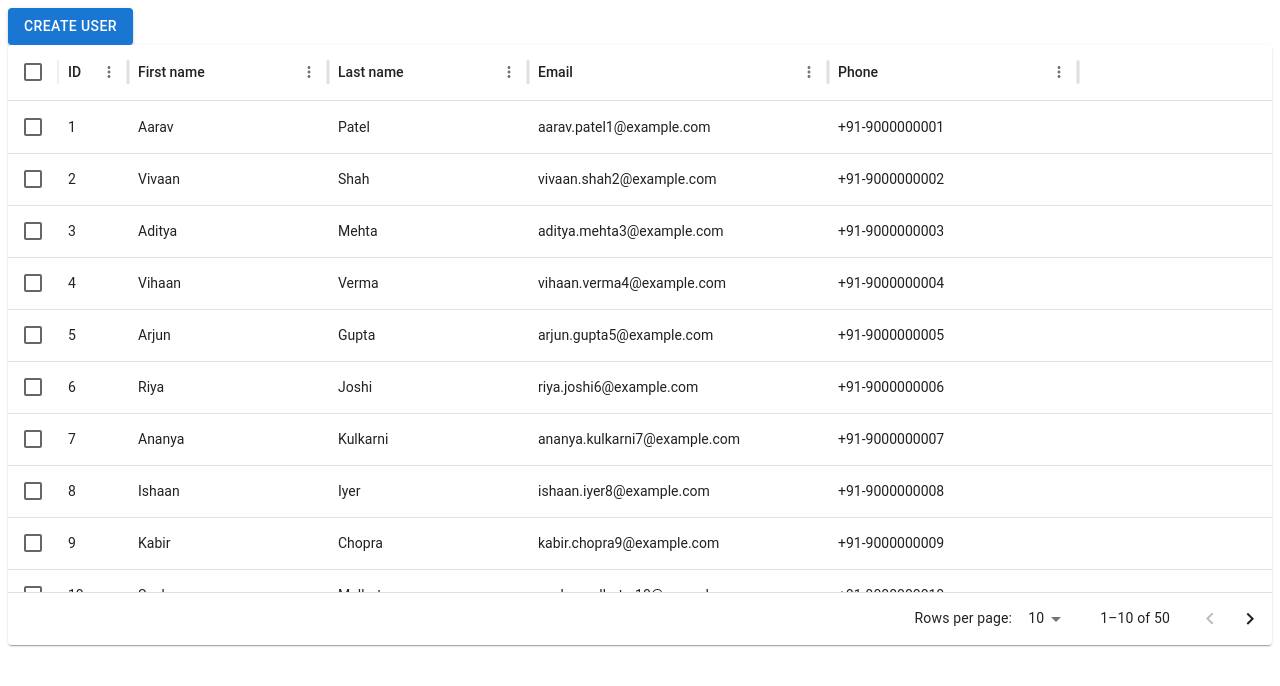
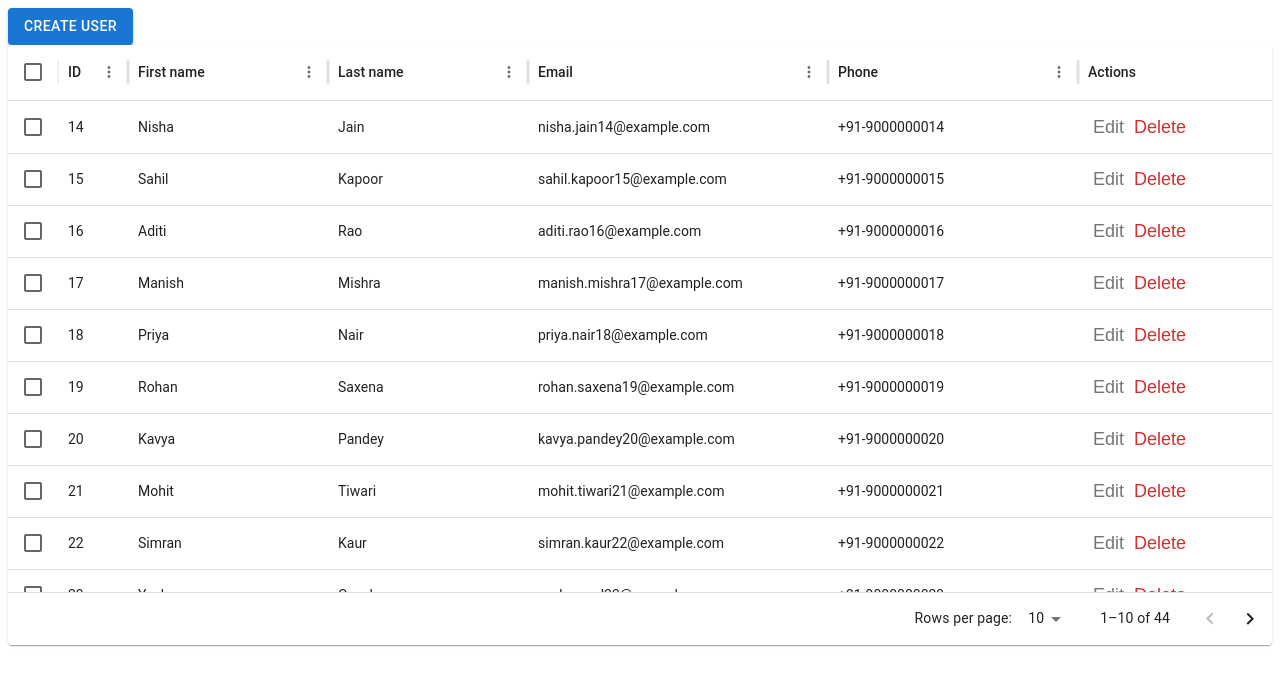
Before and after one commit to kunjdabhi/DSVAssignment, a React (Vite) app: page / in a window 1280 px wide. Shown: the top 686 px of the page. Built offline with nearby package versions, Linux system fonts and the light colour scheme; data requests are answered from the project's data file.

Commit message:
api integration and error handling

```diff
--- a/db.json
+++ b/db.json
@@ -1,358 +1,313 @@
 {
   "users": [
     {
-      "id": 1,
-      "firstName": "Aarav",
-      "lastName": "Patel",
-      "phoneNumber": "+91-9000000001",
-      "emailAddress": "aarav.patel1@example.com"
-    },
-    {
-      "id": 2,
-      "firstName": "Vivaan",
-      "lastName": "Shah",
-      "phoneNumber": "+91-9000000002",
-      "emailAddress": "vivaan.shah2@example.com"
-    },
-    {
-      "id": 3,
-      "firstName": "Aditya",
-      "lastName": "Mehta",
-      "phoneNumber": "+91-9000000003",
-      "emailAddress": "aditya.mehta3@example.com"
-    },
-    {
-      "id": 4,
-      "firstName": "Vihaan",
-      "lastName": "Verma",
-      "phoneNumber": "+91-9000000004",
-      "emailAddress": "vihaan.verma4@example.com"
-    },
-    {
-      "id": 5,
-      "firstName": "Arjun",
-      "lastName": "Gupta",
-      "phoneNumber": "+91-9000000005",
-      "emailAddress": "arjun.gupta5@example.com"
-    },
-    {
-      "id": 6,
-      "firstName": "Riya",
-      "lastName": "Joshi",
-      "phoneNumber": "+91-9000000006",
-      "emailAddress": "riya.joshi6@example.com"
-    },
-    {
-      "id": 7,
-      "firstName": "Ananya",
-      "lastName": "Kulkarni",
-      "phoneNumber": "+91-9000000007",
-      "emailAddress": "ananya.kulkarni7@example.com"
-    },
-    {
-      "id": 8,
-      "firstName": "Ishaan",
-      "lastName": "Iyer",
-      "phoneNumber": "+91-9000000008",
-      "emailAddress": "ishaan.iyer8@example.com"
-    },
-    {
-      "id": 9,
-      "firstName": "Kabir",
-      "lastName": "Chopra",
-      "phoneNumber": "+91-9000000009",
-      "emailAddress": "kabir.chopra9@example.com"
-    },
-    {
-      "id": 10,
-      "firstName": "Sneha",
-      "lastName": "Malhotra",
-      "phoneNumber": "+91-9000000010",
-      "emailAddress": "sneha.malhotra10@example.com"
-    },
-
-    {
-      "id": 11,
-      "firstName": "Rahul",
-      "lastName": "Bansal",
-      "phoneNumber": "+91-9000000011",
-      "emailAddress": "rahul.bansal11@example.com"
-    },
-    {
-      "id": 12,
-      "firstName": "Pooja",
-      "lastName": "Singh",
-      "phoneNumber": "+91-9000000012",
-      "emailAddress": "pooja.singh12@example.com"
-    },
-    {
-      "id": 13,
-      "firstName": "Karan",
-      "lastName": "Agarwal",
-      "phoneNumber": "+91-9000000013",
-      "emailAddress": "karan.agarwal13@example.com"
-    },
-    {
-      "id": 14,
+      "id": "14",
       "firstName": "Nisha",
       "lastName": "Jain",
       "phoneNumber": "+91-9000000014",
       "emailAddress": "nisha.jain14@example.com"
     },
     {
-      "id": 15,
+      "id": "15",
       "firstName": "Sahil",
       "lastName": "Kapoor",
       "phoneNumber": "+91-9000000015",
       "emailAddress": "sahil.kapoor15@example.com"
     },
     {
-      "id": 16,
+      "id": "16",
       "firstName": "Aditi",
       "lastName": "Rao",
       "phoneNumber": "+91-9000000016",
       "emailAddress": "aditi.rao16@example.com"
     },
     {
-      "id": 17,
+      "id": "17",
       "firstName": "Manish",
       "lastName": "Mishra",
       "phoneNumber": "+91-9000000017",
       "emailAddress": "manish.mishra17@example.com"
     },
     {
-      "id": 18,
+      "id": "18",
       "firstName": "Priya",
       "lastName": "Nair",
       "phoneNumber": "+91-9000000018",
       "emailAddress": "priya.nair18@example.com"
     },
     {
-      "id": 19,
+      "id": "19",
       "firstName": "Rohan",
       "lastName": "Saxena",
       "phoneNumber": "+91-9000000019",
       "emailAddress": "rohan.saxena19@example.com"
     },
     {
-      "id": 20,
+      "id": "20",
       "firstName": "Kavya",
       "lastName": "Pandey",
       "phoneNumber": "+91-9000000020",
       "emailAddress": "kavya.pandey20@example.com"
     },
-
     {
-      "id": 21,
+      "id": "21",
       "firstName": "Mohit",
       "lastName": "Tiwari",
       "phoneNumber": "+91-9000000021",
       "emailAddress": "mohit.tiwari21@example.com"
     },
     {
-      "id": 22,
+      "id": "22",
       "firstName": "Simran",
       "lastName": "Kaur",
       "phoneNumber": "+91-9000000022",
       "emailAddress": "simran.kaur22@example.com"
     },
     {
-      "id": 23,
+      "id": "23",
       "firstName": "Yash",
       "lastName": "Goyal",
       "phoneNumber": "+91-9000000023",
       "emailAddress": "yash.goyal23@example.com"
     },
     {
-      "id": 24,
+      "id": "24",
       "firstName": "Mehul",
       "lastName": "Desai",
       "phoneNumber": "+91-9000000024",
       "emailAddress": "mehul.desai24@example.com"
     },
     {
-      "id": 25,
+      "id": "25",
       "firstName": "Bhavya",
       "lastName": "Trivedi",
       "phoneNumber": "+91-9000000025",
       "emailAddress": "bhavya.trivedi25@example.com"
     },
     {
-      "id": 26,
+      "id": "26",
       "firstName": "Nikhil",
       "lastName": "Shetty",
       "phoneNumber": "+91-9000000026",
       "emailAddress": "nikhil.shetty26@example.com"
     },
     {
-      "id": 27,
+      "id": "27",
       "firstName": "Shreya",
       "lastName": "Ghosh",
       "phoneNumber": "+91-9000000027",
       "emailAddress": "shreya.ghosh27@example.com"
     },
     {
-      "id": 28,
+      "id": "28",
       "firstName": "Aman",
       "lastName": "Khandelwal",
       "phoneNumber": "+91-9000000028",
       "emailAddress": "aman.khandelwal28@example.com"
     },
     {
-      "id": 29,
+      "id": "29",
       "firstName": "Tanvi",
       "lastName": "Pillai",
       "phoneNumber": "+91-9000000029",
       "emailAddress": "tanvi.pillai29@example.com"
     },
     {
-      "id": 30,
+      "id": "30",
       "firstName": "Suresh",
       "lastName": "Reddy",
       "phoneNumber": "+91-9000000030",
       "emailAddress": "suresh.reddy30@example.com"
     },
-
     {
-      "id": 31,
+      "id": "31",
       "firstName": "Deepak",
       "lastName": "Yadav",
       "phoneNumber": "+91-9000000031",
       "emailAddress": "deepak.yadav31@example.com"
     },
     {
-      "id": 32,
+      "id": "32",
       "firstName": "Neel",
       "lastName": "Bhatt",
       "phoneNumber": "+91-9000000032",
       "emailAddress": "neel.bhatt32@example.com"
     },
     {
-      "id": 33,
+      "id": "33",
       "firstName": "Rashmi",
       "lastName": "Kadam",
       "phoneNumber": "+91-9000000033",
       "emailAddress": "rashmi.kadam33@example.com"
     },
     {
-      "id": 34,
+      "id": "34",
       "firstName": "Harsh",
       "lastName": "Soni",
       "phoneNumber": "+91-9000000034",
       "emailAddress": "harsh.soni34@example.com"
     },
     {
-      "id": 35,
+      "id": "35",
       "firstName": "Pankaj",
       "lastName": "Chaudhary",
       "phoneNumber": "+91-9000000035",
       "emailAddress": "pankaj.chaudhary35@example.com"
     },
     {
-      "id": 36,
+      "id": "36",
       "firstName": "Komal",
       "lastName": "Vora",
       "phoneNumber": "+91-9000000036",
       "emailAddress": "komal.vora36@example.com"
     },
     {
-      "id": 37,
+      "id": "37",
       "firstName": "Jay",
       "lastName": "Modi",
       "phoneNumber": "+91-9000000037",
       "emailAddress": "jay.modi37@example.com"
     },
     {
-      "id": 38,
+      "id": "38",
       "firstName": "Mansi",
       "lastName": "Parekh",
       "phoneNumber": "+91-9000000038",
       "emailAddress": "mansi.parekh38@example.com"
     },
     {
-      "id": 39,
+      "id": "39",
       "firstName": "Alok",
       "lastName": "Dubey",
       "phoneNumber": "+91-9000000039",
       "emailAddress": "alok.dubey39@example.com"
     },
     {
-      "id": 40,
+      "id": "40",
       "firstName": "Heena",
       "lastName": "Qureshi",
       "phoneNumber": "+91-9000000040",
       "emailAddress": "heena.qureshi40@example.com"
     },
-
     {
-      "id": 41,
+      "id": "41",
       "firstName": "Varun",
       "lastName": "Khanna",
       "phoneNumber": "+91-9000000041",
       "emailAddress": "varun.khanna41@example.com"
     },
     {
-      "id": 42,
+      "id": "42",
       "firstName": "Payal",
       "lastName": "Bajaj",
       "phoneNumber": "+91-9000000042",
       "emailAddress": "payal.bajaj42@example.com"
     },
     {
-      "id": 43,
+      "id": "43",
       "firstName": "Sanjay",
       "lastName": "Lal",
       "phoneNumber": "+91-9000000043",
       "emailAddress": "sanjay.lal43@example.com"
     },
     {
-      "id": 44,
+      "id": "44",
       "firstName": "Ritu",
       "lastName": "Arora",
       "phoneNumber": "+91-9000000044",
       "emailAddress": "ritu.arora44@example.com"
     },
     {
-      "id": 45,
+      "id": "45",
       "firstName": "Akash",
       "lastName": "Tomar",
       "phoneNumber": "+91-9000000045",
       "emailAddress": "akash.tomar45@example.com"
     },
     {
-      "id": 46,
+      "id": "46",
       "firstName": "Divya",
       "lastName": "Bhatia",
       "phoneNumber": "+91-9000000046",
       "emailAddress": "divya.bhatia46@example.com"
     },
     {
-      "id": 47,
+      "id": "47",
       "firstName": "Nitin",
       "lastName": "Rawat",
       "phoneNumber": "+91-9000000047",
       "emailAddress": "nitin.rawat47@example.com"
     },
     {
-      "id": 48,
+      "id": "48",
       "firstName": "Preeti",
       "lastName": "Sinha",
       "phoneNumber": "+91-9000000048",
       "emailAddress": "preeti.sinha48@example.com"
     },
     {
-      "id": 49,
+      "id": "49",
       "firstName": "Saurabh",
       "lastName": "Mathur",
       "phoneNumber": "+91-9000000049",
       "emailAddress": "saurabh.mathur49@example.com"
     },
     {
-      "id": 50,
+      "id": "50",
       "firstName": "Isha",
       "lastName": "Kohli",
       "phoneNumber": "+91-9000000050",
       "emailAddress": "isha.kohli50@example.com"
+    },
+    {
+      "id": "76b4",
+      "firstName": "Kunj Dabhi",
+      "lastName": "Kunj Dabhi",
+      "email": "kunjdabhi0808@gmail.com",
+      "phoneNumber": "9409050351"
+    },
+    {
+      "id": "641d",
+      "firstName": "Kunj Dabhi",
+      "lastName": "Kunj Dabhi",
+      "email": "kunjdabhi0808@gmail.com",
+      "phoneNumber": "9409050351"
+    },
+    {
+      "id": "5516",
+      "firstName": "kunj",
+      "lastName": "dabhi",
+      "email": "kunjdabhi0808@gmail.com",
+      "phoneNumber": "9409050351"
+    },
+    {
+      "id": "828e",
+      "firstName": "kunj",
+      "lastName": "dabhi",
+      "emailAddress": "",
+      "phoneNumber": "9409050351",
+      "email": "kunjdabhi0808@gmail.com"
+    },
+    {
+      "id": "c68a",
+      "firstName": "kunj",
+      "lastName": "dabhi",
+      "emailAddress": "kunjdabhi0808@gmail.com",
+      "phoneNumber": "9409050351"
+    },
+    {
+      "id": "1",
+      "firstName": "Aarav",
+      "lastName": "Patel",
+      "phoneNumber": "9000000001",
+      "emailAddress": "aarav.patel1@example.com"
+    },
+    {
+      "id": "1",
+      "firstName": "Aarav",
+      "lastName": "Patel",
+      "phoneNumber": "9000000001",
+      "emailAddress": "aarav.patel1@example.com89"
     }
   ]
 }
--- a/package.json
+++ b/package.json
@@ -12,6 +12,7 @@
   "dependencies": {
     "@emotion/react": "^11.14.0",
     "@emotion/styled": "^11.14.1",
+    "@mui/icons-material": "^7.3.7",
     "@mui/material": "^7.3.7",
     "@mui/x-data-grid": "^8.27.0",
     "json-server": "^1.0.0-beta.5",
--- a/src/App.tsx
+++ b/src/App.tsx
@@ -1,14 +1,41 @@
-import Button from "@mui/material/Button"
-import { UserGrid } from "./components/UserGrid"
+import { BrowserRouter, Route, Routes } from "react-router-dom"
+import { Home } from "./pages/Home"
+import { CreateUser } from "./pages/CreateUser"
+import { Alert, Snackbar } from "@mui/material"
+import { useState } from "react";
 
 function App() {
+  const [snackbar, setSnackbar] = useState({
+    open: false,
+    message: "",
+    severity: "success" as "success" | "error" | "info",
+  });
+
+  const showSnackbar = (
+    message: string,
+    severity: "success" | "error" | "info"
+  ) => {
+    setSnackbar({ open: true, message, severity });
+  };
 
   return (
     <>
-      <Button className="add-user" variant="contained">
-            Create User
-      </Button>
-      <UserGrid />
+    <BrowserRouter>
+      <Routes>
+        <Route index element={<Home showSnackbar={showSnackbar} />} />
+        <Route path="/createUser" element={<CreateUser showSnackbar={showSnackbar} />} />
+        <Route path="/updateUser" element={<CreateUser />} />
+      </Routes>
+    </BrowserRouter>
+     <Snackbar
+        open={snackbar.open}
+        autoHideDuration={4000}
+        onClose={() => setSnackbar((p) => ({ ...p, open: false }))}
+      >
+        <Alert severity={snackbar.severity}>
+          {snackbar.message}
+        </Alert>
+      </Snackbar>
     </>
   )
 }
--- /dev/null
+++ b/src/components/GridActionColumn.tsx
@@ -0,0 +1,20 @@
+import IconButton from "@mui/material/IconButton";
+
+export const GridActionColumn = ({ params, handleEdit, handleDelete }: any) => {
+
+  return (
+    <>
+      <IconButton size="small" onClick={() => handleEdit(params.row.id)}>
+        <span>Edit</span>
+      </IconButton>
+
+      <IconButton
+        size="small"
+        color="error"
+        onClick={() => handleDelete(params.row.id)}
+      >
+        <span>Delete</span>
+      </IconButton>
+    </>
+  );
+};
--- a/src/components/UserGrid.tsx
+++ b/src/components/UserGrid.tsx
@@ -1,31 +1,59 @@
 import { DataGrid } from "@mui/x-data-grid";
 import Paper from "@mui/material/Paper";
-import { useEffect, useState } from "react";
+import { useCallback, useEffect, useState } from "react";
 import { userService } from "../services/users.service";
 import type { User } from "../types/user.type";
-import { userGridDefs } from "../types/user.type";
+import { GridActionColumn } from "./GridActionColumn";
+import type { GridColDef } from "@mui/x-data-grid";
+import { useNavigate } from "react-router-dom";
 
-
-const paginationModel = { page: 0, pageSize: 10 };
-
-export const UserGrid = () => {
+export const UserGrid = ({showSnackbar}:any) => {
   const [users, setUsers] = useState<User[]>([]);
 
+  const userGridDefs: GridColDef[] = [
+    { field: "id", headerName: "ID", width: 70 },
+    { field: "firstName", headerName: "First name", width: 200 },
+    { field: "lastName", headerName: "Last name", width: 200 },
+    { field: "emailAddress", headerName: "Email", width: 300 },
+    { field: "phoneNumber", headerName: "Phone", width: 250 },
+    {
+      field: "actions",
+      headerName: "Actions",
+      width: 250,
+      sortable: false,
+      filterable: false,
+      renderCell: (params: any) => <GridActionColumn params={params} handleDelete={handleDelete} handleEdit={handleEdit} />,
+    },
+  ];
+
+  const paginationModel = { page: 0, pageSize: 10 };
+
+  const fetchUsers = useCallback(async () => {
+    try{
+        const data = await userService.getAll();
+        setUsers(data);
+    } catch(ex:any){
+        showSnackbar(ex.message, "error")
+    }
+  }, []);
+
   useEffect(() => {
-    var ignore = false;
-    async function fetchUsers() {
-      const data = await userService.getAll();
-      if (!ignore) {
-        setUsers(data);
-      }
+    fetchUsers();
+  }, [fetchUsers]);
+
+  const navigate = useNavigate();
+  const handleEdit = (id: number) => {
+    navigate(`/createUser?id=${id}`);
+  };
+
+  const handleDelete = async (id: number) => {
+    const deleteUser = confirm("Are you sure ?");
+    if (deleteUser) {
+      await userService.delete(id);
+      fetchUsers()
+      showSnackbar("User deleted successfully", "success")
     }
-
-    fetchUsers();
-
-    return () => {
-      ignore = true;
-    };
-  }, []);
+  };
 
   return (
     <div>
--- a/src/pages/CreateUser.tsx
+++ b/src/pages/CreateUser.tsx
@@ -1,33 +1,87 @@
-import { useState, type ChangeEvent } from "react"
+import { useEffect, useState, type ChangeEvent } from "react"
 import { UserForm } from "../components/UserForm"
 import type { User } from "../types/user.type"
+import { validateUser, type ValidationErrors } from "../utils/validateUserForm"
 import { userService } from "../services/users.service"
+import { useNavigate, useSearchParams } from "react-router-dom"
 
-export const CreateUser = () => {
+export const CreateUser = ({showSnackbar}:any) => {
+   const [searchParams] = useSearchParams();
+   const id = searchParams.get("id");
+  const navigate = useNavigate();
     const [formValues, setFormValues] = useState<User>({
+    id: 0,
     firstName: "",
     lastName: "",
-    email: "",
+    emailAddress: "",
     phoneNumber: ""
   })
-  const [errors, setErrors] = useState<User>({
-    firstName: "",
-    lastName: "",
-    email: "",
-    phoneNumber: ""
-  })
+  const [errors, setErrors] = useState<ValidationErrors>({})
+  const [isUpdate, setIsUpdate] = useState<boolean>(id ? true : false)
 
   const onChange = (e: ChangeEvent<HTMLInputElement>)=>{
     setFormValues({...formValues, [e.target.name]: e.target.value})
+    setErrors(validateUser(formValues))
   }
 
+  useEffect(()=>{
+    var ignore = false;
+    async function fetchUserById(id : number | string) {
+      try{
+
+        const user = await userService.getBy(id);
+        console.log(user)
+        if(user){
+          if(!ignore){
+            setFormValues(user[0]);
+
+          }
+        }
+        if(isUpdate && id){
+          fetchUserById(id)
+        }
+      }catch(ex:any){
+        showSnackbar(ex.message, "error")
+      }
+    }
+
+      return ()=>{ignore = true}
+  },[id])
+
   const onSubmit = async (e: SubmitEvent) => {
+    try {
+
+
     e.preventDefault();
-    console.log(await userService.getAll())
+    const validations = validateUser(formValues);
+    const hasErrors = Object.values(validations).some(
+      (value) => value && value.trim().length > 0
+    );
+
+    if (hasErrors) {
+      setErrors(validations);
+      return;
+    }
+    if(isUpdate){
+      await userService.update(formValues)
+
+    } else {
+      await userService.create(formValues);
+
+    }
+    } catch(ex:any){
+      showSnackbar(ex.message, "error")
+    }
+    navigate('/');
   }
+
+  const onCancel = ()=>{
+    navigate("/")
+  }
+
   return (
     <div>
-        <UserForm values={formValues} errors={errors} onChange={onChange} onSubmit={onSubmit} />
+        <UserForm values={formValues} errors={errors} onChange={onChange} onSubmit={onSubmit} onCancel={onCancel}/>
     </div>
   )
 }
--- /dev/null
+++ b/src/pages/Home.tsx
@@ -0,0 +1,16 @@
+import { Button } from "@mui/material";
+import { UserGrid } from "../components/UserGrid";
+import { Link } from "react-router-dom";
+
+export const Home = ({showSnackbar}:any) => {
+  return (
+    <div>
+      <Link to={"/createUser"}>
+        <Button className="add-user" variant="contained">
+          Create User
+        </Button>
+      </Link>
+      <UserGrid showSnackbar={showSnackbar} />
+    </div>
+  );
+};
--- a/src/services/users.service.ts
+++ b/src/services/users.service.ts
@@ -1,8 +1,64 @@
-const baseUrl = "http://localhost:3001/users"
+import type { User } from "../types/user.type";
+
+const baseUrl = "http://localhost:3001/users";
 
 export const userService = {
-    getAll : async () =>  {
-        const data = await fetch(baseUrl);
-        return data.json();
+  getAll: async () => {
+    const res = await fetch(baseUrl);
+    if(res.ok){
+        return res.json();
     }
-}
+    throw new Error("Error while fetching users")
+  },
+
+  getBy: async (id: number | string) => {
+    const res = await fetch(baseUrl + `?id=${id}`);
+    if(res.ok){
+        const data =await res.json();
+        console.log(data)
+        if(data.length == 0){
+            throw new Error("User does not exist");
+        }
+        return data;
+    }
+    throw new Error("Error while fetching user")
+
+  },
+
+  create: async (user: User) => {
+    const res = await fetch(baseUrl, {
+      method: "Post",
+      headers: {
+        "Content-Type": "application/json",
+      },
+      body: JSON.stringify(user),
+
+    });
+    if(!res.ok){
+        throw new Error("Failed to create User");
+    }
+
+  },
+
+  update: async (user: User) => {
+    const res = await fetch(baseUrl + `/${user.id}`,{
+        method: "Put",
+        headers: {
+            "Content-Type": "application/json",
+        },
+        body: JSON.stringify(user),
+    })
+    if(!res.ok){
+        throw new Error("Failed to update User");
+    }
+  },
+
+  delete: async (id: number) => {
+    const res = await fetch(baseUrl + `/${id}`, {
+        method: "delete"
+    })
+    if(!res.ok){
+        throw new Error("Failed to delete User");
+    }
+  }
+};
--- a/src/types/user.type.ts
+++ b/src/types/user.type.ts
@@ -1,9 +1,9 @@
-import { type GridColDef } from "@mui/x-data-grid";
 
 export type User = {
+    id?:number,
   firstName: string;
   lastName: string;
-  email: string;
+  emailAddress: string;
   phoneNumber: string;
 };
 
@@ -42,19 +42,11 @@ export const userFormSchema: FieldConfig[] = [
     width: 12,
   },
   {
-    name: "email",
+    name: "emailAddress",
     label: "Email Address",
     type: "email",
+    pattern: /^[^@]+@[^@]+\.[^@]+$/,
     required: true,
     width: 12,
   },
 ];
-
-
-export const userGridDefs: GridColDef[] = [
-  { field: "id", headerName: "ID", width: 70 },
-  { field: "firstName", headerName: "First name", width: 200 },
-  { field: "lastName", headerName: "Last name", width: 200 },
-  { field: "emailAddress", headerName: "Email", width: 300 },
-  { field: "phoneNumber", headerName: "Phone", width: 250 },
-];
--- /dev/null
+++ b/src/utils/validateUserForm.ts
@@ -0,0 +1,24 @@
+import { userFormSchema, type User } from "../types/user.type";
+
+export type ValidationErrors = Record<string, string>;
+
+export const validateUser = (values: User): ValidationErrors => {
+  const errors: ValidationErrors = {};
+
+  userFormSchema.forEach((field) => {
+    const value = values[field.name as keyof User];
+
+    if (field.required && !value) {
+      errors[field.name] = `${field.label} is required`;
+      return;
+    } else if (field.required && value){
+      errors[field.name] = ``;
+    }
+
+    if (field.pattern && value && !field.pattern.test(value.toString())) {
+      errors[field.name] = `Invalid ${field.label}`;
+    }
+  });
+
+  return errors;
+};
```
Also changed, not shown: src/components/UserForm.tsx (+9 -7 lines), 1 other file (tests, documents, lock files or other folders).
